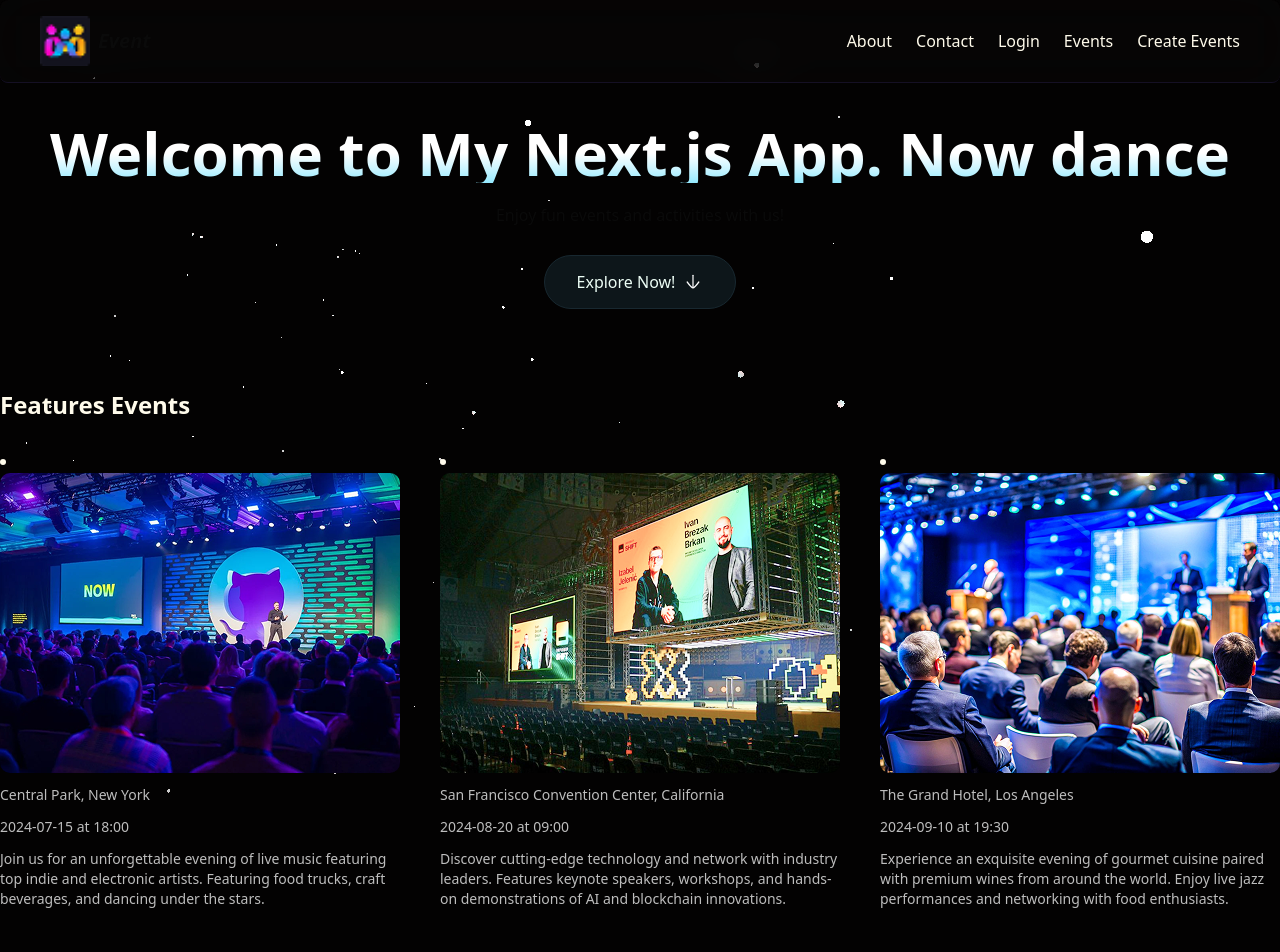
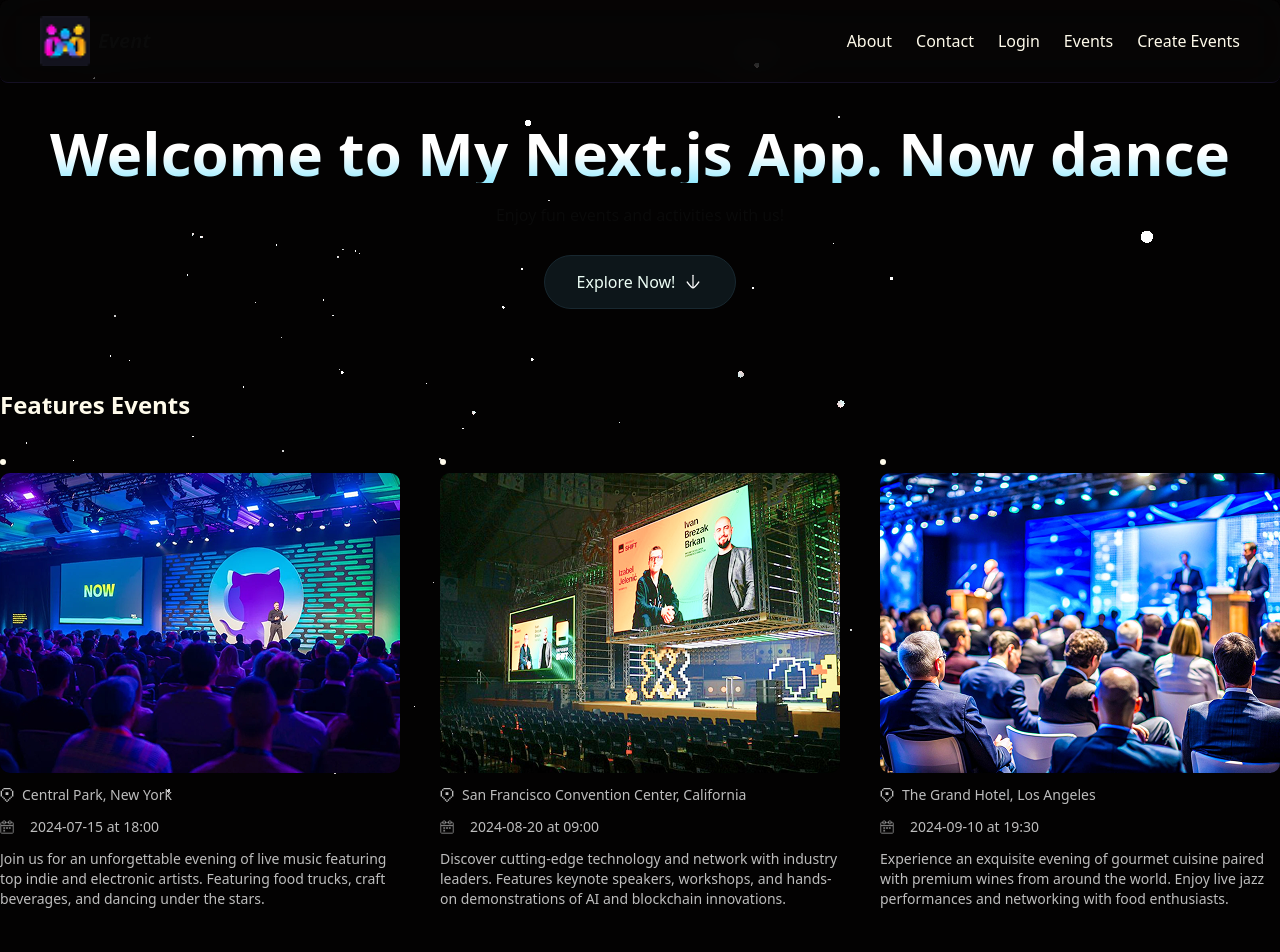
Before and after one commit to junaid-h0ssain/next-js-learn, a Next.js app: page / in a window 1280 px wide. Shown: the top 952 px of the page. Built offline with nearby package versions, Linux system fonts and the light colour scheme.

Commit message:
added icons

```diff
--- a/components/EventCard.tsx
+++ b/components/EventCard.tsx
@@ -17,8 +17,14 @@ const EventCard = ({title, image, slug, location, date, time, description}: Scri
   return (
     <Link href={`/events/${slug}`} id='event-card'>
       <Image src={image} alt={title} width={400} height={300} className='rounded-lg poster'/>
-      <p className='location'>{location}</p>
-      <p className='date-time'>{date} at {time}</p>
+      <div className='flex flex-row gap-2'>
+        <Image src="/icons/pin.svg" alt="Location" width={14} height={14} />
+        <p>{location}</p>
+      </div>
+      <div className='datetime'>
+        <Image src="/icons/calendar.svg" alt="Date" width={14} height={14} />
+        <p>{date} at {time}</p>
+      </div>
       <p className='description'>{description}</p>
       <h3 className='title mt-7 mb-7'>{title}</h3>
     </Link>
```
